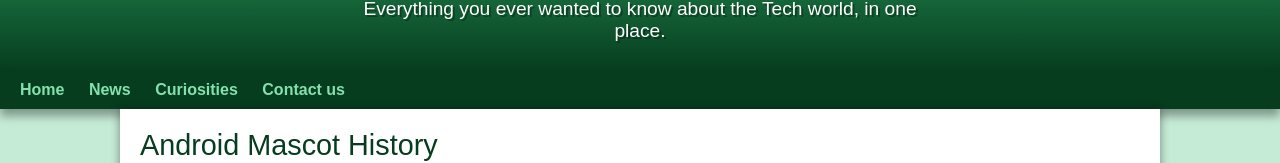
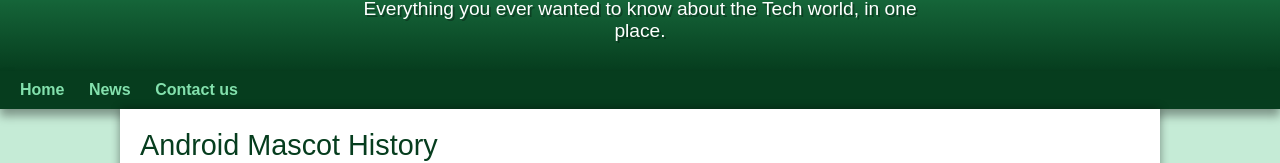
Before and after one commit to tiagobernar/website-en, a plain HTML site: page index.html in a window 1280 px wide. Shown: the part 119-282 px from the top of the page. Drawn offline with Linux system fonts and the light colour scheme.

Commit message:
Update index.html

```diff
--- a/index.html
+++ b/index.html
@@ -15,7 +15,7 @@
         <p>Everything you ever wanted to know about the Tech world, in one place.</p>
     </header>
     <nav>
-        <a href="#">Home</a> <a href="#">News</a> <a href="#">Curiosities</a> <a href="#">Contact us</a>
+        <a href="#">Home</a> <a href="#">News</a> <a href="#">Contact us</a>
     </nav>
     <main>
         <article>
```
